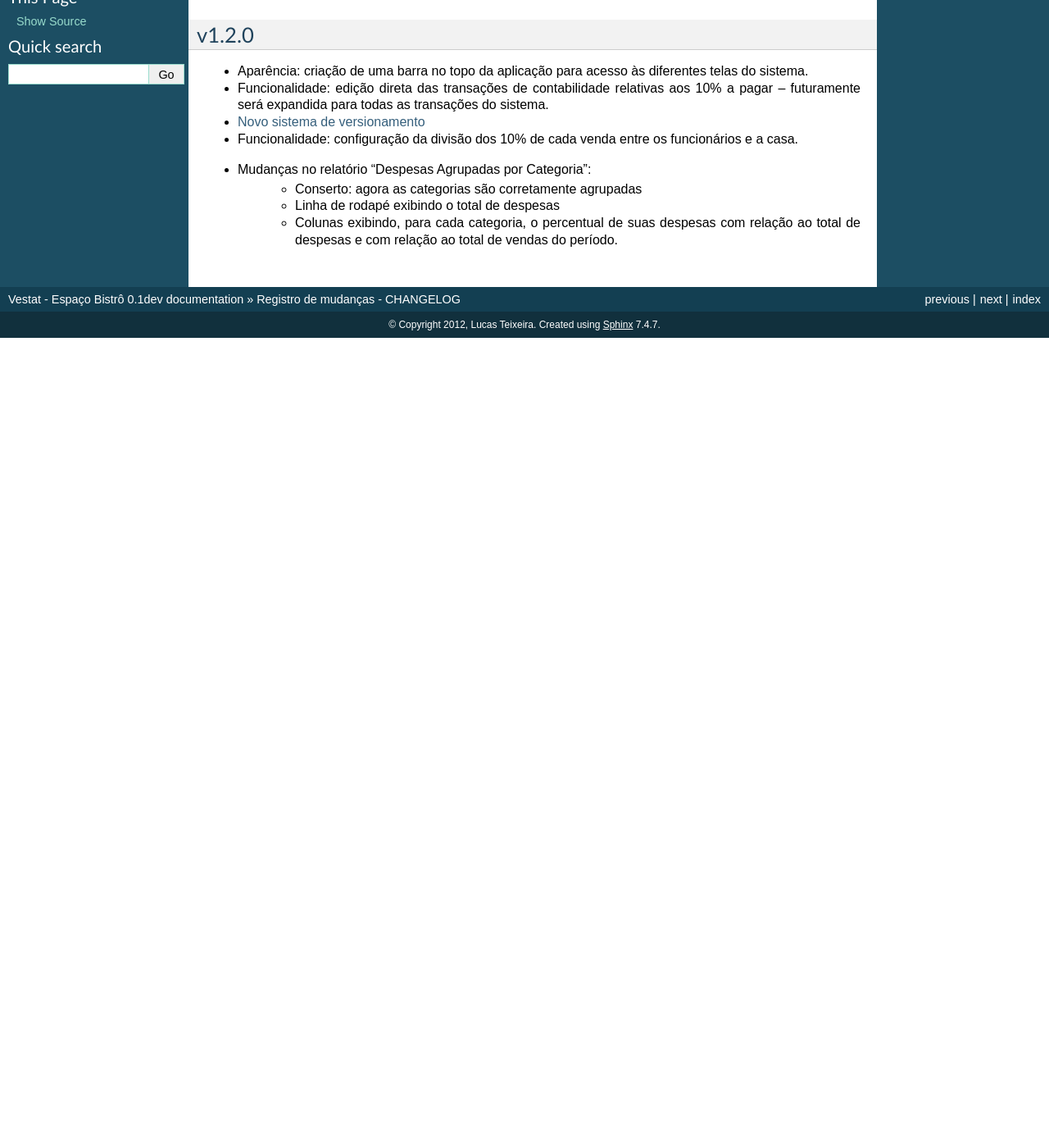
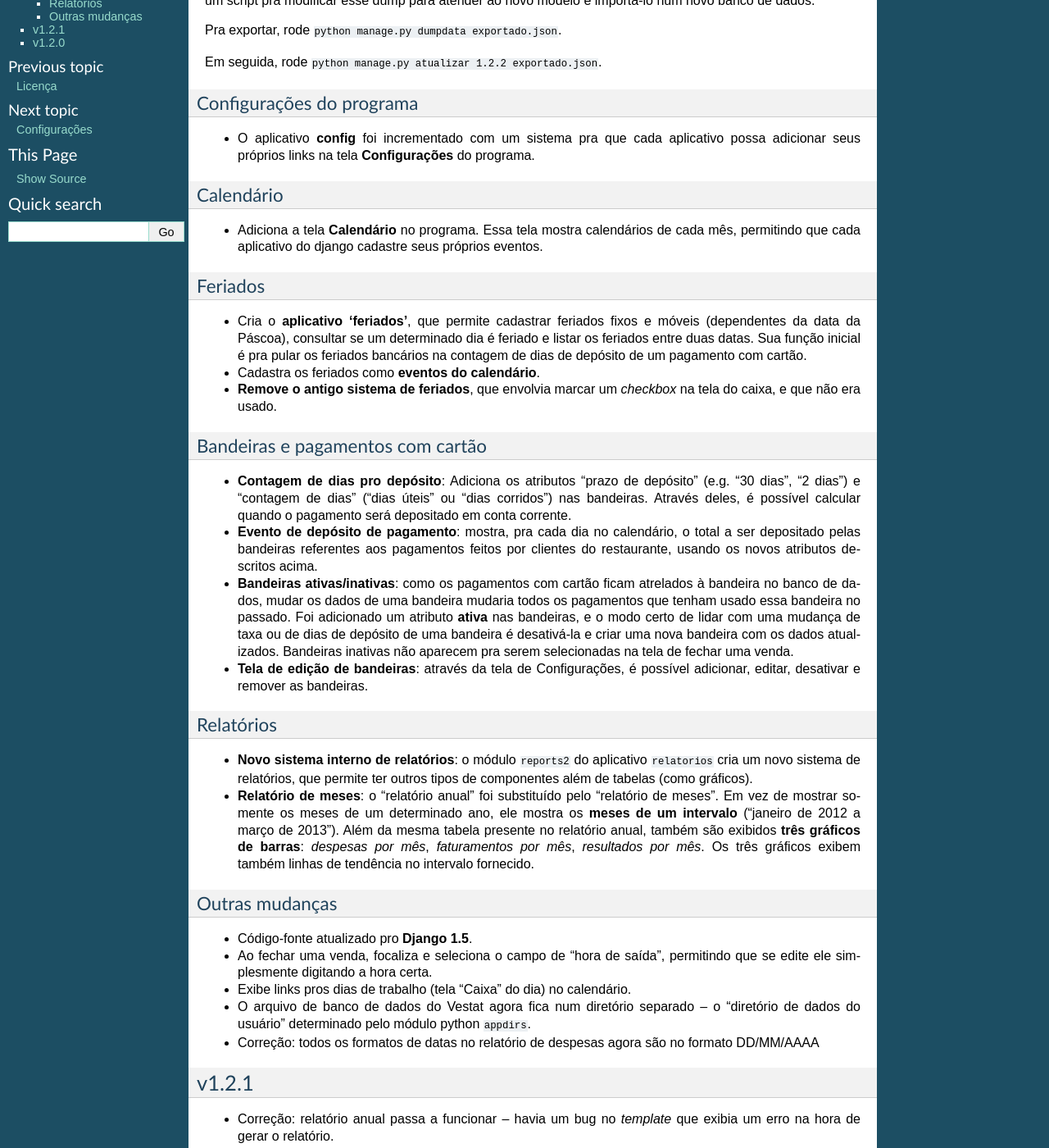
Before and after one commit to duasfl8r/vestat, a Sphinx documentation site: the page built from docs/changelog.rst, in a window 1280 px wide and 1400 px high, scrolled down 270 px. Shown: the whole window at 82% size. Built offline with Sphinx 7.4.7, drawn with Linux system fonts in a browser that asks for light colours; formulas are drawn with MathJax 3; before the commit the page ends 900 px from its top, so only the background shows below that; some of the changed text lies outside the part shown.

Commit message:
changelog do sphinx

```diff
--- a/docs/changelog.rst
+++ b/docs/changelog.rst
@@ -1,6 +1,108 @@
 ################################
 Registro de mudanças - CHANGELOG
 ################################
+
+v1.2.2
+------
+
+Comando de atualização do BD
+^^^^^^^^^^^^^^^^^^^^^^^^^^^^
+
+Algumas das mudanças feitas no programa alteram o modelo do banco de dados.
+
+Pra atualizar pra versão 1.2.2, é necessário exportar o banco de dados antigo
+para um arquivo JSON, e rodar um script pra modificar esse dump para atender ao
+novo modelo e importá-lo num novo banco de dados.
+
+Pra exportar, rode ``python manage.py dumpdata exportado.json``.
+
+Em seguida, rode  ``python manage.py atualizar 1.2.2 exportado.json``.
+
+Configurações do programa
+^^^^^^^^^^^^^^^^^^^^^^^^^
+
+- O aplicativo **config** foi incrementado com um sistema pra que cada
+  aplicativo possa adicionar seus próprios links na tela **Configurações** do
+  programa.
+
+Calendário
+^^^^^^^^^^
+
+- Adiciona a tela **Calendário** no programa. Essa tela mostra calendários de
+  cada mês, permitindo que cada aplicativo do django cadastre seus próprios
+  eventos.
+
+Feriados
+^^^^^^^^
+
+- Cria o **aplicativo 'feriados'**, que permite cadastrar feriados fixos e
+  móveis (dependentes da data da Páscoa), consultar se um determinado dia é
+  feriado e listar os feriados entre duas datas. Sua função inicial é pra pular
+  os feriados bancários na contagem de dias de depósito de um pagamento com
+  cartão.
+
+- Cadastra os feriados como **eventos do calendário**.
+
+- **Remove o antigo sistema de feriados**, que envolvia marcar um *checkbox* na
+  tela do caixa, e que não era usado.
+
+
+Bandeiras e pagamentos com cartão
+^^^^^^^^^^^^^^^^^^^^^^^^^^^^^^^^^
+
+- **Contagem de dias pro depósito**: Adiciona os atributos "prazo de depósito"
+  (e.g. "30 dias", "2 dias") e "contagem de dias" ("dias úteis" ou "dias
+  corridos") nas bandeiras. Através deles, é possível calcular quando o
+  pagamento será depositado em conta corrente.
+
+- **Evento de depósito de pagamento**: mostra, pra cada dia no calendário, o
+  total a ser depositado pelas bandeiras referentes aos pagamentos feitos por
+  clientes do restaurante, usando os novos atributos descritos acima.
+
+- **Bandeiras ativas/inativas**: como os pagamentos com cartão ficam atrelados
+  à bandeira no banco de dados, mudar os dados de uma bandeira mudaria todos os
+  pagamentos que tenham usado essa bandeira no passado. Foi adicionado um atributo
+  **ativa** nas bandeiras, e o modo certo de lidar com uma mudança de taxa ou
+  de dias de depósito de uma bandeira é desativá-la e criar uma nova bandeira
+  com os dados atualizados. Bandeiras inativas não aparecem pra serem
+  selecionadas na tela de fechar uma venda.
+
+- **Tela de edição de bandeiras**: através da tela de Configurações, é possível
+  adicionar, editar, desativar e remover as bandeiras.
+
+
+Relatórios
+^^^^^^^^^^
+
+- **Novo sistema interno de relatórios**: o módulo ``reports2`` do aplicativo
+  ``relatorios`` cria um novo sistema de relatórios, que permite ter outros
+  tipos de componentes além de tabelas (como gráficos).
+
+- **Relatório de meses**: o "relatório anual" foi substituído pelo "relatório
+  de meses". Em vez de mostrar somente os meses de um determinado ano, ele
+  mostra os **meses de um intervalo** ("janeiro de 2012 a março de 2013"). Além da
+  mesma tabela presente no relatório anual, também são exibidos **três gráficos
+  de barras**: *despesas por mês*, *faturamentos por mês*, *resultados por
+  mês*. Os três gráficos exibem também linhas de tendência no intervalo
+  fornecido.
+
+
+
+Outras mudanças
+^^^^^^^^^^^^^^^
+
+- Código-fonte atualizado pro **Django 1.5**.
+
+- Ao fechar uma venda, focaliza e seleciona o campo de "hora de saída",
+  permitindo que se edite ele simplesmente digitando a hora certa.
+
+- Exibe links pros dias de trabalho (tela "Caixa" do dia) no calendário.
+
+- O arquivo de banco de dados do Vestat agora fica num diretório separado -- o
+  "diretório de dados do usuário" determinado pelo módulo python ``appdirs``.
+
+- Correção: todos os formatos de datas no relatório de despesas agora são no
+  formato DD/MM/AAAA
 
 v1.2.1
 ------
```
